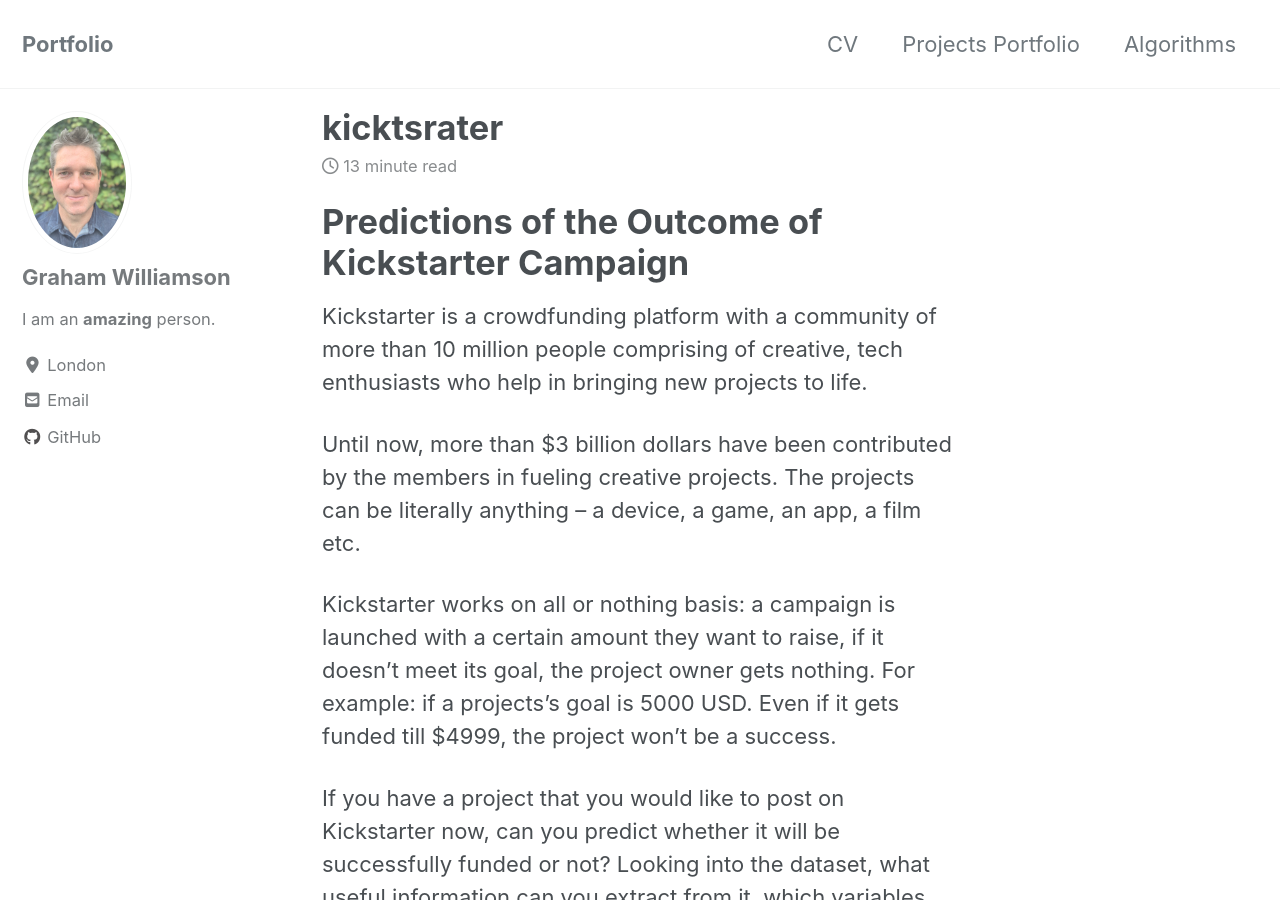
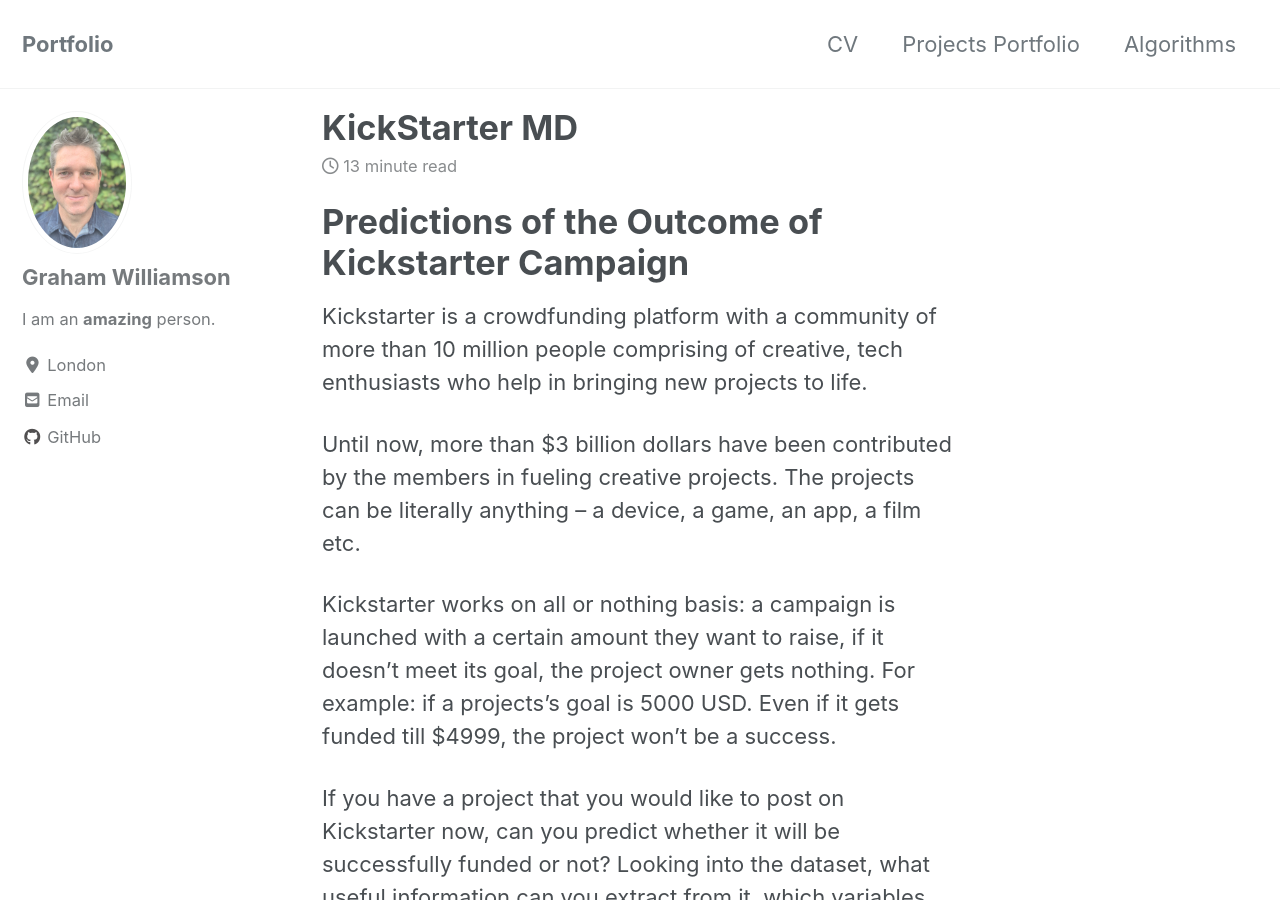
Before and after one commit to graham-williamson/graham-williamson.github.io, a Jekyll site: the page built from _posts/2019-10-12-kickstarter2.md, in a window 1280 px wide and 900 px high. Built offline with Jekyll 4.4.1, drawn with Linux system fonts in a browser that asks for light colours; cached includes are drawn as plain includes; nearby versions of some CDN libraries.

Commit message:
Update 2019-10-12-kickstarter2.md

```diff
--- a/_posts/2019-10-12-kickstarter2.md
+++ b/_posts/2019-10-12-kickstarter2.md
@@ -1,9 +1,9 @@
 ---
-title: "kicktsrater"
+title: "KickStarter MD"
 date: 2019-10-12
 tags: [DecisionTree]
 excerpt: "this is an excerpt"
-image: /images/headshot.jpg"
+image: "/images/headshot_oval.jpg"
 mathjax: "true"
 ---
 
```
